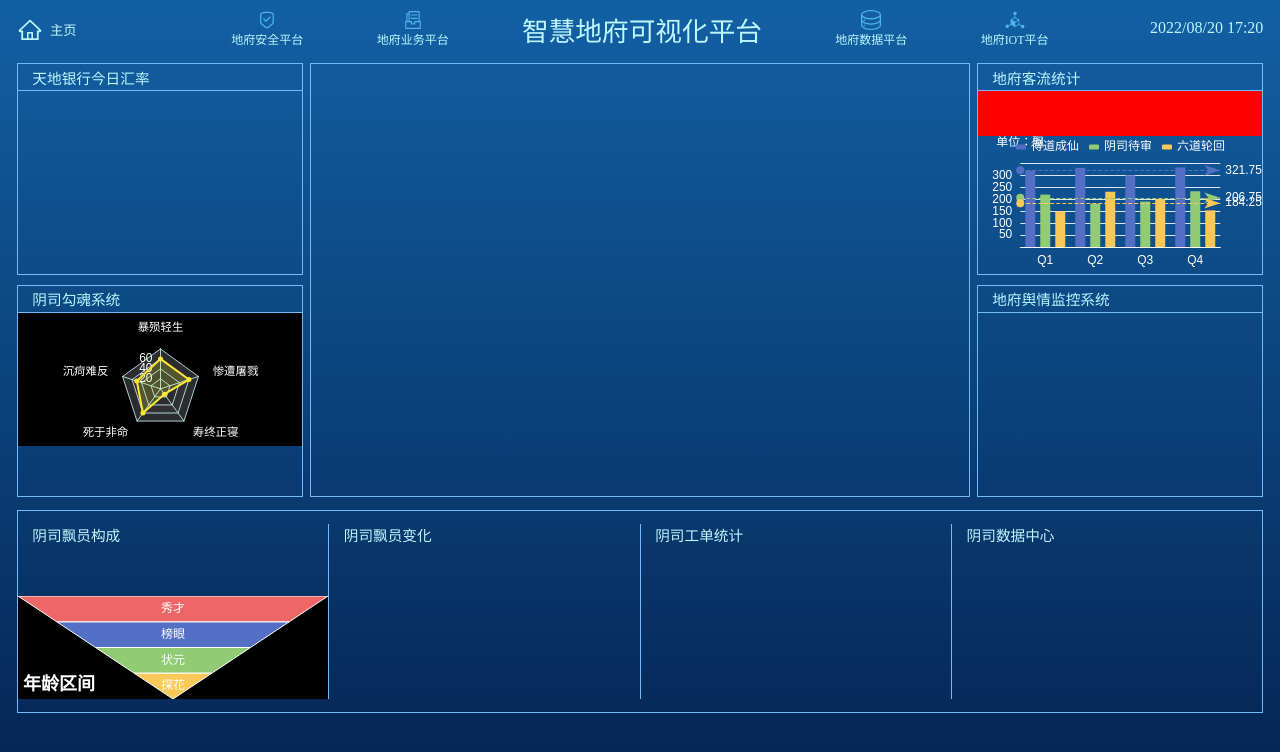
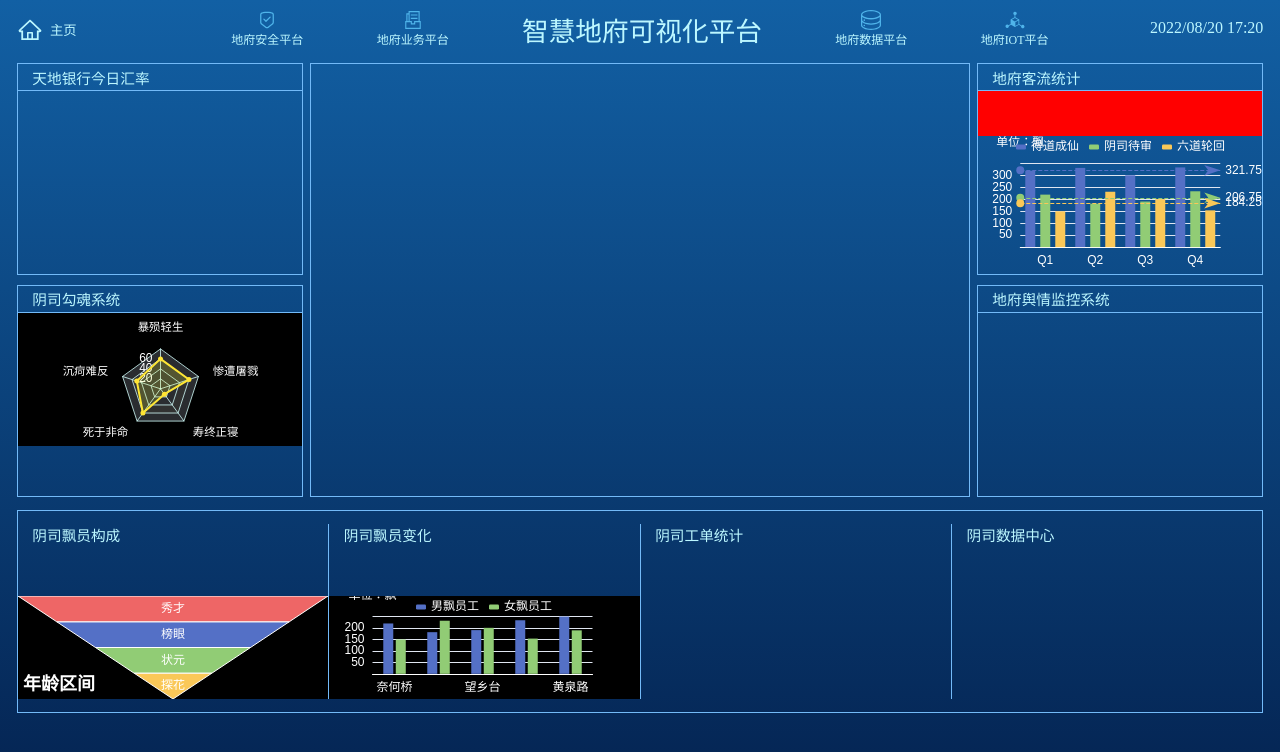
Before and after one commit to lengyibai/hell-data-visualization, a Vue app: page /#/ in a window 1280 px wide. Shown: the top 752 px of the page. Built offline with nearby package versions, Linux system fonts and the light colour scheme.

Commit message:
使用柱状图表组件B

```diff
--- a/src/views/Home/childComps/HomeBottom/childComps/BottomTwo/index.vue
+++ b/src/views/Home/childComps/HomeBottom/childComps/BottomTwo/index.vue
@@ -1,6 +1,10 @@
 <template>
   <div class="BottomTwo">
     <CardTitle title="阴司飘员变化" />
+    <div class="info"></div>
+    <div class="chart">
+      <E-Bar-B />
+    </div>
   </div>
 </template>
 <script>
@@ -15,10 +19,23 @@ export default {
 </script>
 <style scoped lang="less">
 .BottomTwo {
+  display: flex;
+  flex-direction: column;
   position: relative;
   // width: 445px;
   flex: 1;
   height: 100%;
   border-right: 1px solid var(--color-two);
+  .info {
+    height: 45px;
+  }
+  .chart {
+    display: flex;
+    justify-content: center;
+    align-items: center;
+    width: 100%;
+    flex: 1;
+    background-color: #000;
+  }
 }
 </style>
```
